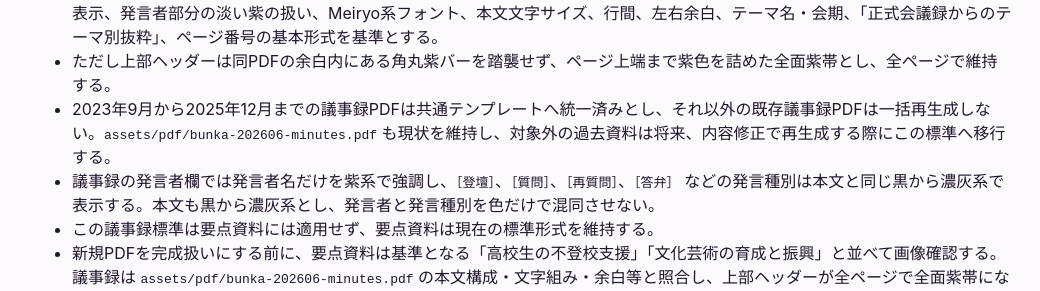
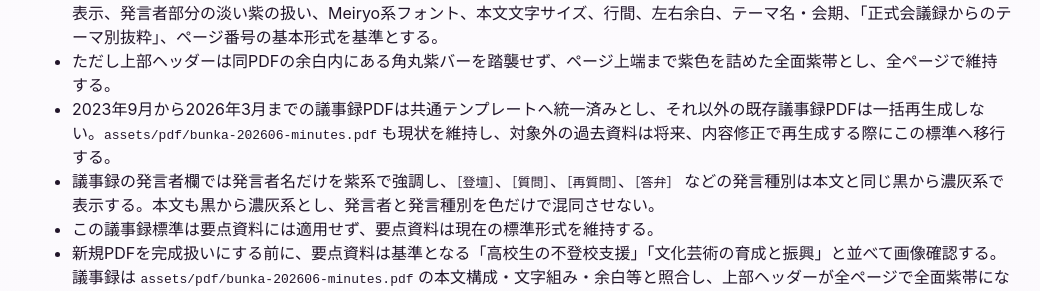
Before and after one commit to sakioryousuke-eng/activity-site, a Jekyll site: the page built from AGENTS.md, in a window 1280 px wide and 900 px high, scrolled down 2278 px. Shown: the part 161-452 px from the top of the window, without its empty margins (118-1158 px from the left). Built offline with Jekyll 4.4.1, drawn with Linux system fonts in a browser that asks for light colours; our own code applies the rules of GitHub Pages for plain Markdown files.

Commit message:
Update March 2026 general question PDFs

```diff
--- a/AGENTS.md
+++ b/AGENTS.md
@@ -63,7 +63,7 @@
 - 一般質問の議事録PDFも、メイリオ、上端の黄緑・オレンジライン、紫の見出し、淡い紫の注記カード、共通の余白・出典表記を維持する。要点資料と議事録の役割は混同せず、議事録では質問・答弁・再質問を事実に沿って収録する。
 - 今後、新規作成または内容修正で再生成する一般質問の議事録PDFは、`assets/pdf/bunka-202606-minutes.pdf` の本文構成、発言者表示、発言者部分の淡い紫の扱い、Meiryo系フォント、本文文字サイズ、行間、左右余白、テーマ名・会期、「正式会議録からのテーマ別抜粋」、ページ番号の基本形式を基準とする。
 - ただし上部ヘッダーは同PDFの余白内にある角丸紫バーを踏襲せず、ページ上端まで紫色を詰めた全面紫帯とし、全ページで維持する。
-- 2023年9月から2025年12月までの議事録PDFは共通テンプレートへ統一済みとし、それ以外の既存議事録PDFは一括再生成しない。`assets/pdf/bunka-202606-minutes.pdf` も現状を維持し、対象外の過去資料は将来、内容修正で再生成する際にこの標準へ移行する。
+- 2023年9月から2026年3月までの議事録PDFは共通テンプレートへ統一済みとし、それ以外の既存議事録PDFは一括再生成しない。`assets/pdf/bunka-202606-minutes.pdf` も現状を維持し、対象外の過去資料は将来、内容修正で再生成する際にこの標準へ移行する。
 - 議事録の発言者欄では発言者名だけを紫系で強調し、`［登壇］`、`［質問］`、`［再質問］`、`［答弁］` などの発言種別は本文と同じ黒から濃灰系で表示する。本文も黒から濃灰系とし、発言者と発言種別を色だけで混同させない。
 - この議事録標準は要点資料には適用せず、要点資料は現在の標準形式を維持する。
 - 新規PDFを完成扱いにする前に、要点資料は基準となる「高校生の不登校支援」「文化芸術の育成と振興」と並べて画像確認する。議事録は `assets/pdf/bunka-202606-minutes.pdf` の本文構成・文字組み・余白等と照合し、上部ヘッダーが全ページで全面紫帯になっていることを確認する。
```
Also changed, not shown: 8 other files.
